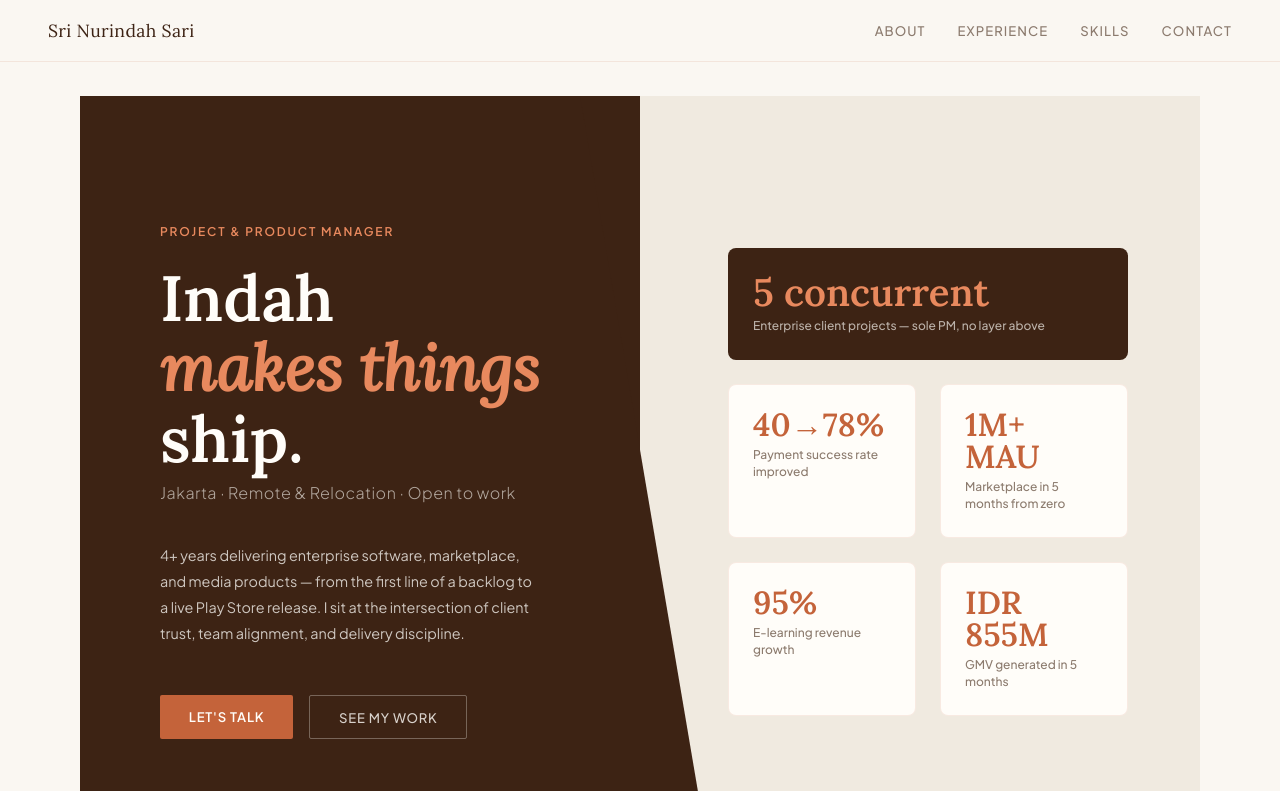
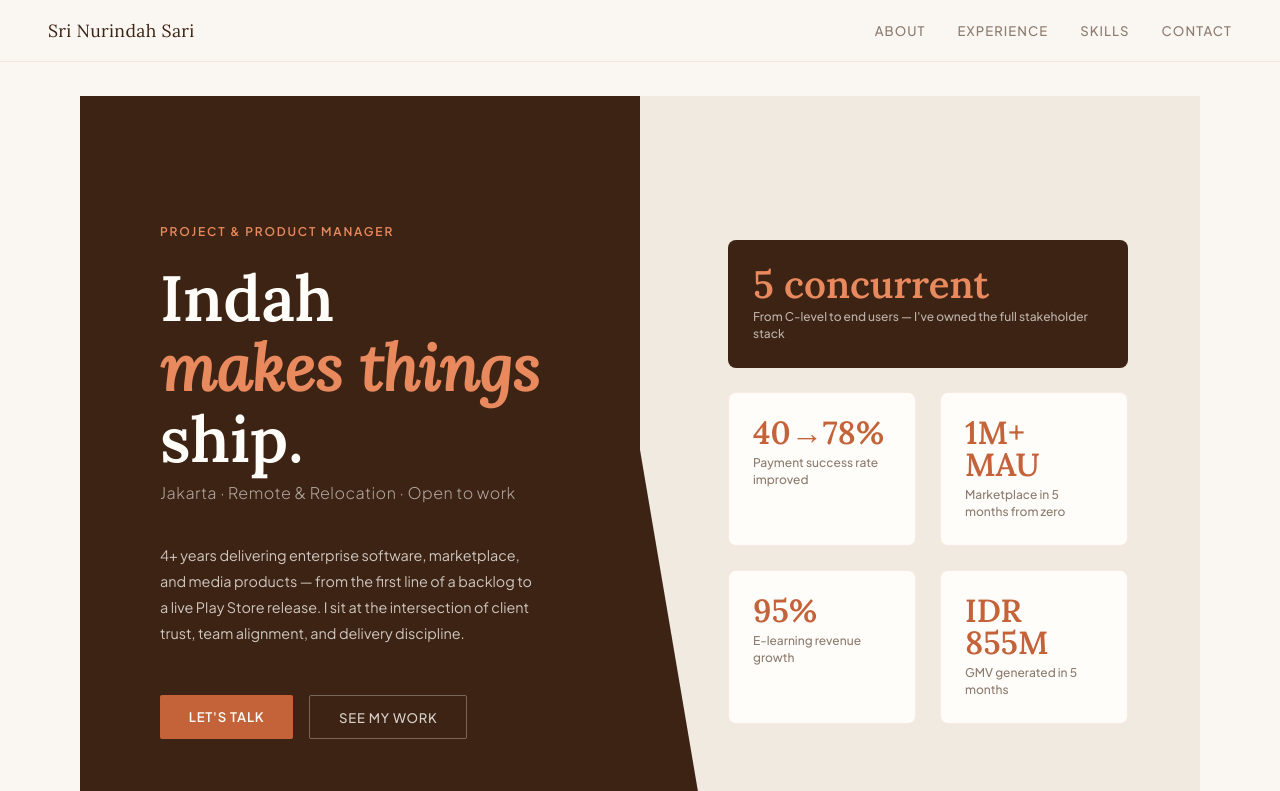
Before and after one commit to yummydumpp-id/portofolio, a plain HTML site: page index.html in a window 1280 px wide. Shown: the top 791 px of the page. Drawn offline with Linux system fonts and the light colour scheme.

Commit message:
Update index.html

```diff
--- a/index.html
+++ b/index.html
@@ -578,7 +578,7 @@
     <div class="hero-metrics">
       <div class="metric-card featured">
         <div class="metric-number">5 concurrent</div>
-        <div class="metric-label">Enterprise client projects — sole PM, no layer above</div>
+        <div class="metric-label">From C-level to end users — I've owned the full stakeholder stack</div>
       </div>
       <div class="metric-card">
         <div class="metric-number">40→78%</div>
```
